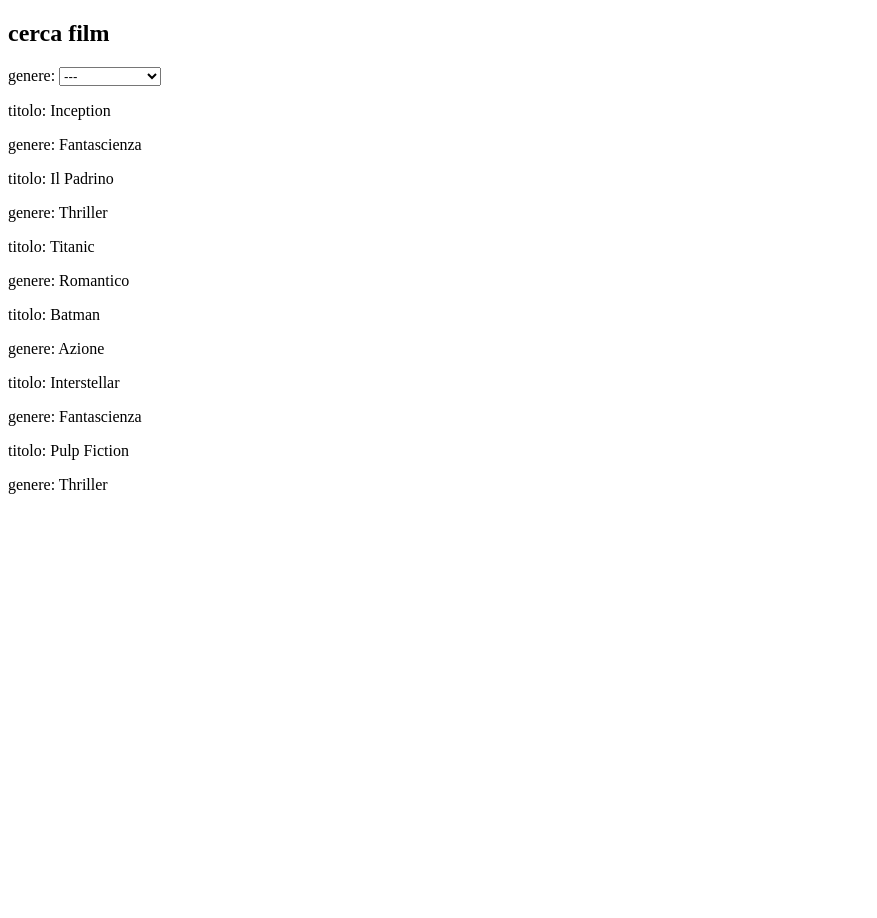
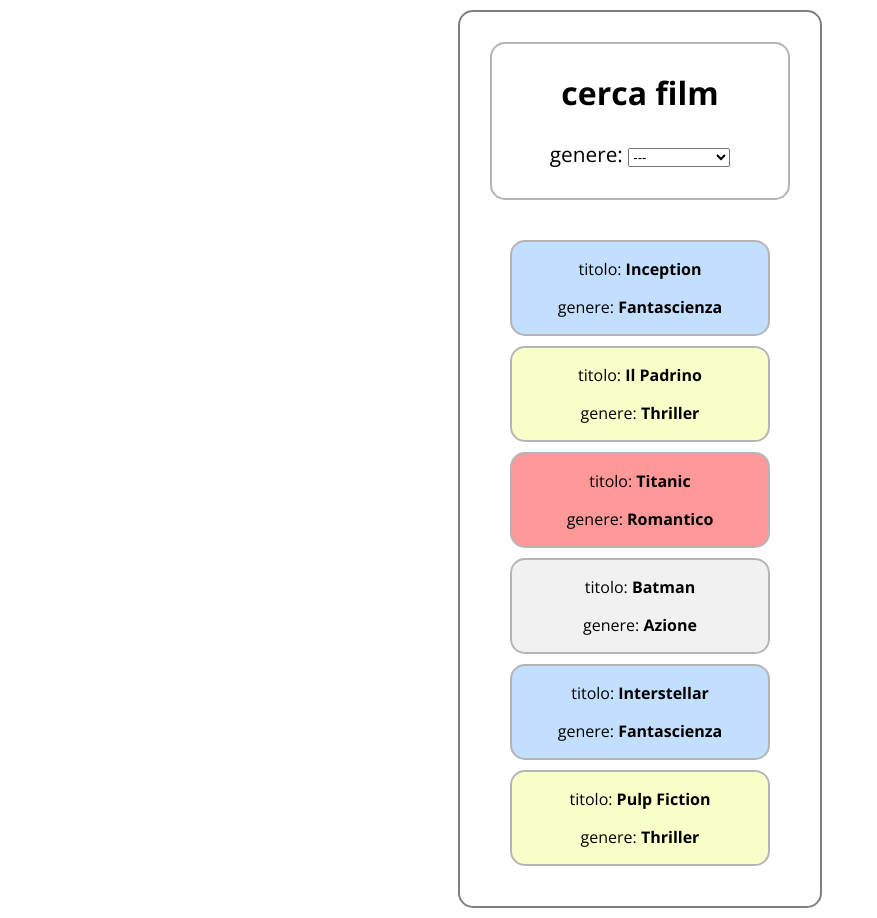
Before and after one commit to BassaniDavid/react-movie-filter, a React (Vite) app: page / in a window 1280 px wide. Shown: the whole page, without its empty margins (0-877 px from the left). Before the commit the page ends 800 px from the top, so only its background shows below. Built offline with nearby package versions, Linux system fonts and the light colour scheme.

Commit message:
feat: exercise completed

```diff
--- a/index.html
+++ b/index.html
@@ -4,6 +4,11 @@
 <head>
   <meta charset="UTF-8" />
   <meta name="viewport" content="width=device-width, initial-scale=1.0" />
+  <!-- google font -->
+  <link rel="preconnect" href="https://fonts.googleapis.com">
+  <link rel="preconnect" href="https://fonts.gstatic.com" crossorigin>
+  <link href="https://fonts.googleapis.com/css2?family=Open+Sans:ital,wght@0,300..800;1,300..800&display=swap"
+    rel="stylesheet">
   <title>React movie filter</title>
 </head>
 
--- a/src/App.jsx
+++ b/src/App.jsx
@@ -10,6 +10,7 @@
 
   // useState per dinamicizzare la selezione del genere
   const [searchGenre, setSearchGenre] = useState("");
+
 
   // useEffect che si attiva nel momento in cui varia il genere selezionato
   useEffect(() => {
@@ -43,6 +44,7 @@
 
   return (
     <>
+      <main>
         <section>
           <h2>cerca film</h2>
           <label >genere:  </label>
@@ -59,11 +61,12 @@
         </section>
         {/* itero sulla variabile movie(che è il risultato di eventuali filtri per produrre HTML cirrispondente ai film) */}
         {movies.map((movie, index) =>
-        <div key={index}>
-          <p>titolo: {movie.title}</p>
-          <p>genere: {movie.genre}</p>
+          <div key={index} className={movie.genre}>
+            <p>titolo: <strong>{movie.title}</strong></p>
+            <p>genere: <strong>{movie.genre}</strong></p>
           </div>
         )}
+      </main>
     </>
   )
 }
--- a/src/index.css
+++ b/src/index.css
@@ -0,0 +1,50 @@
+#root {
+  border: none;
+}
+
+main {
+  width: 300px;
+  margin: auto;
+  text-align: center;
+  font-family: "Open Sans", sans-serif;
+  border: 2px solid grey;
+  border-radius: 15px;
+  padding: 30px;
+}
+
+section {
+  border: 2px solid rgb(181, 181, 181);
+  border-radius: 15px;
+  padding-bottom: 30px;
+  margin-bottom: 40px;
+}
+
+section h2 {
+  font-size: 2em;
+}
+
+section label {
+  font-size: 1.3em;
+}
+
+div {
+  border: 2px solid rgb(181, 181, 181);
+  border-radius: 15px;
+  margin: 10px 20px;
+}
+
+.Fantascienza {
+  background-color: rgba(104, 176, 252, 0.4);
+}
+
+.Thriller {
+  background-color: rgba(239, 255, 121, .4);
+}
+
+.Romantico {
+  background-color: rgba(255, 0, 0, 0.4);
+}
+
+.Azione {
+  background-color: rgba(220, 220, 220, 0.4);
+}
```
Lines whose indentation alone changed are shown as unchanged.
